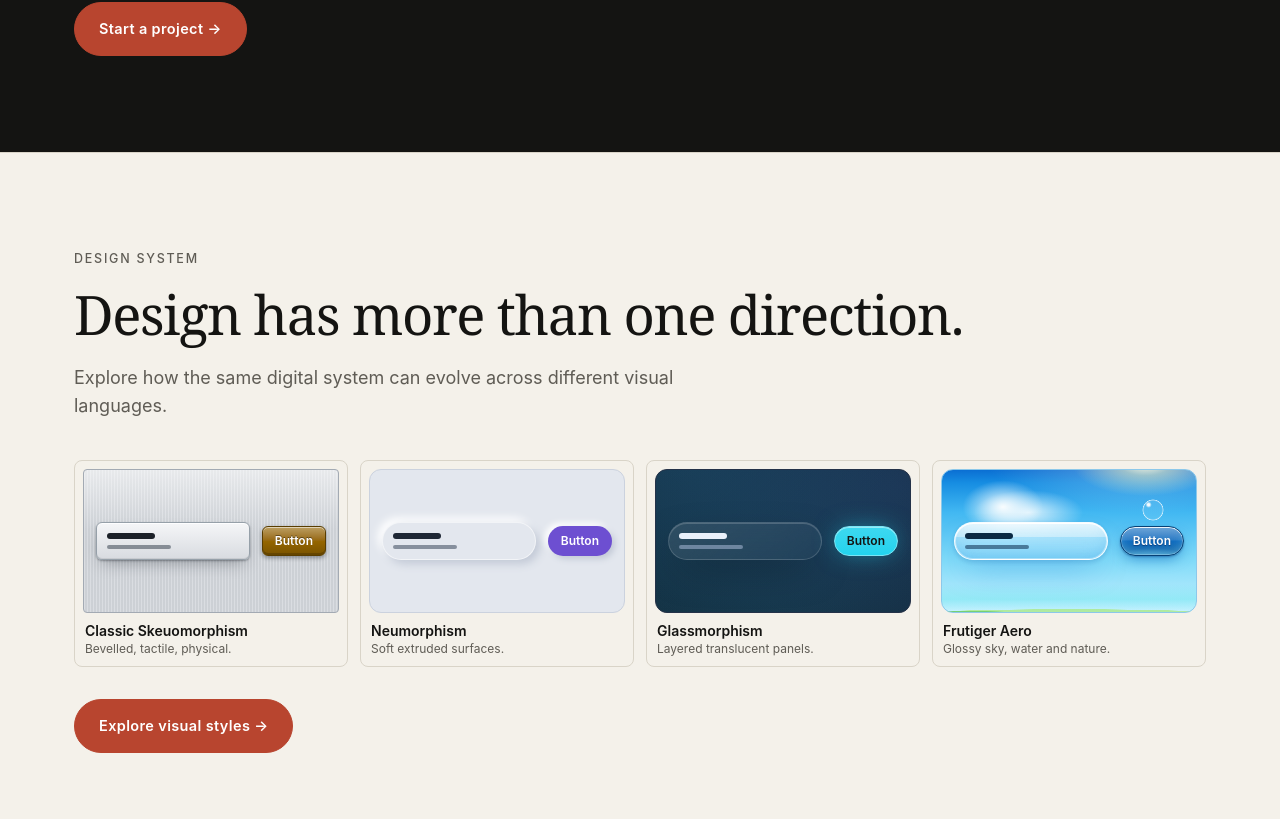
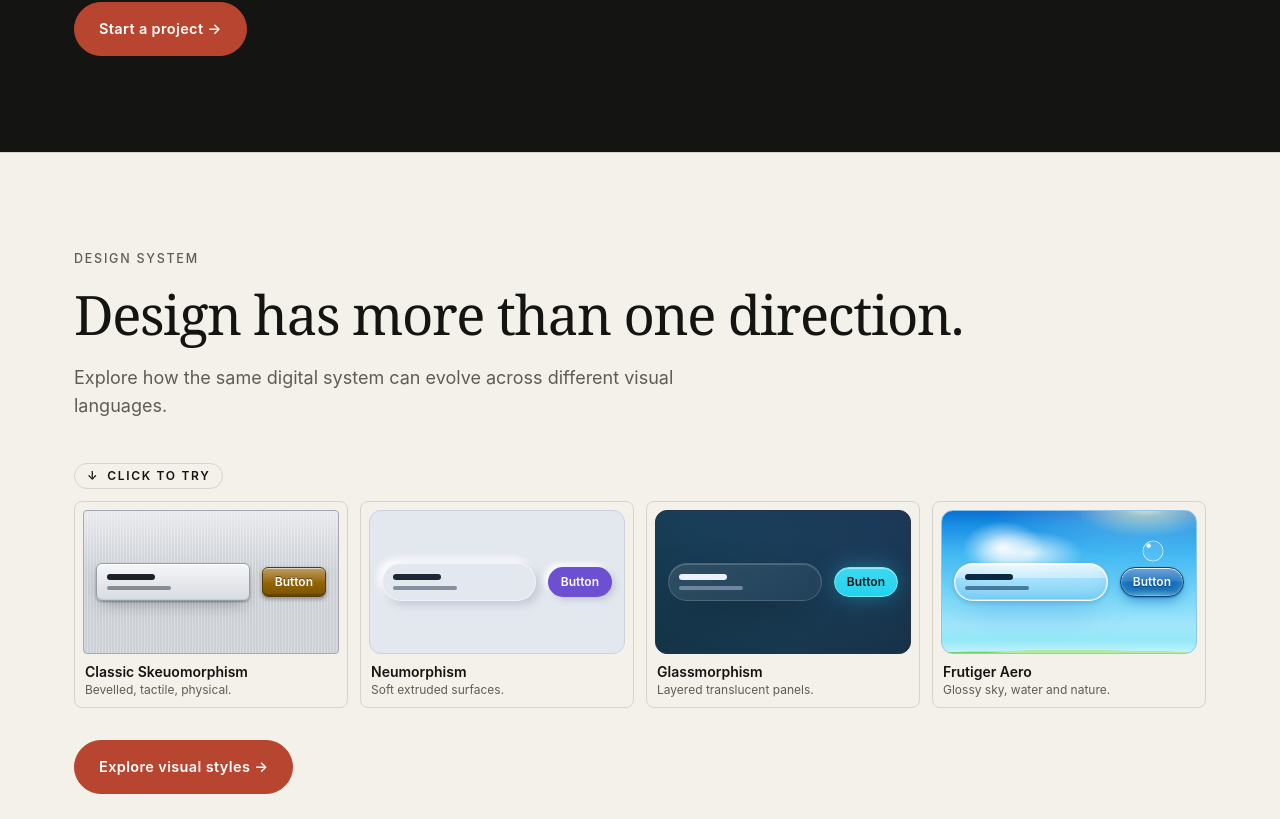
Before and after one commit to Siddharth3188/portfolio-v2, a Next.js app: page /work in a window 1280 px wide. Shown: the part 1821-2640 px from the top of the page. Built offline with nearby package versions, Linux system fonts and the light colour scheme.

Commit message:
Update StyleShowcase.tsx

```diff
--- a/components/StyleShowcase.tsx
+++ b/components/StyleShowcase.tsx
@@ -1,24 +1,143 @@
 "use client";
+import { useCallback, useEffect, useRef, useState } from "react";
+import { useAnimate, useReducedMotion } from "motion/react";
 import SectionHeading from "./SectionHeading";
 import Reveal from "./Reveal";
 import StylePresetCard from "./StylePresetCard";
 import { useStyle } from "./StyleProvider";
-import { presets, withPreset } from "@/data/stylePresets";
+import { isDefault, presets, withPreset } from "@/data/stylePresets";
 
-/** Home-page entry point. Reuses the shared drawer and preset cards; no style logic lives here. */
-export default function StyleShowcase() {
+const SEEN_KEY = "sp:intro-seen";
+const sleep = (ms: number) => new Promise<void>((r) => setTimeout(r, ms));
+const readSeen = () => { try { return sessionStorage.getItem(SEEN_KEY) === "1"; } catch { return false; } };
+const writeSeen = () => { try { sessionStorage.setItem(SEEN_KEY, "1"); } catch { /* ignore */ } };
+
+/** Hand-pointer icon; the fingertip is at (8,2) of the 24px viewBox. */
+const Pointer = () => (
+  <svg width="38" height="38" viewBox="0 0 24 24" fill="none" stroke="#111" strokeWidth="1.5" strokeLinecap="round" strokeLinejoin="round" aria-hidden="true" style={{ filter: "drop-shadow(0 3px 4px rgba(0,0,0,.35))" }}>
+    <path d="M18 11a2 2 0 1 1 4 0v3a8 8 0 0 1-8 8h-2c-2.8 0-4.5-.86-5.99-2.34l-3.6-3.6a2 2 0 0 1 2.83-2.82L7 15V4a2 2 0 0 1 4 0v6.5" fill="#fff" />
+    <path d="M18 11v-1a2 2 0 0 0-2-2 2 2 0 0 0-2 2" /><path d="M14 10V9a2 2 0 0 0-2-2 2 2 0 0 0-2 2v1" />
+  </svg>
+);
+
+/**
+ * Home / Work entry point to the shared Style Playground.
+ * With `spotlight` (Home only) it plays a short, once-per-session intro: a hand pointer "clicks" the style cards
+ * while the rest of the page is softly dimmed. The overlay never captures pointer events, scrolling or focus.
+ */
+export default function StyleShowcase({ spotlight = false }: { spotlight?: boolean }) {
   const { config, setConfig, openDrawer } = useStyle();
+  const reduce = useReducedMotion();
+  const [scope, animate] = useAnimate<HTMLDivElement>();
+  const sectionRef = useRef<HTMLElement>(null);
+  const gridRef = useRef<HTMLDivElement>(null);
+  const [phase, setPhase] = useState<"idle" | "active" | "done">("idle");
+  const [lit, setLit] = useState(false); // keeps the section raised while the overlay fades out
+  const [hint, setHint] = useState<number | null>(null);
+  const cards = presets.filter((p) => p.engine);
+
+  // Any interaction (or Escape / scrolling away) permanently retires the intro for this session.
+  const end = useCallback(() => {
+    writeSeen();
+    setPhase("done");
+    setHint(null);
+  }, []);
+
+  // Start once, when the section is mostly in view, only if the visitor hasn't seen it and is still on the default style.
+  useEffect(() => {
+    if (!spotlight || reduce || phase !== "idle" || !isDefault(config) || readSeen()) return;
+    const el = sectionRef.current;
+    if (!el) return;
+    let timer: ReturnType<typeof setTimeout> | undefined;
+    const io = new IntersectionObserver(([e]) => {
+      if (e.intersectionRatio >= 0.55) { timer ??= setTimeout(() => { setLit(true); setPhase("active"); }, 600); }
+      else if (timer) { clearTimeout(timer); timer = undefined; }
+    }, { threshold: [0, 0.15, 0.55] });
+    io.observe(el);
+    return () => { io.disconnect(); if (timer) clearTimeout(timer); };
+  }, [spotlight, reduce, phase, config]);
+
+  // While active: end on Escape or when the section scrolls out of view. Never blocks anything.
+  useEffect(() => {
+    if (phase !== "active") return;
+    const onKey = (e: KeyboardEvent) => { if (e.key === "Escape") end(); };
+    document.addEventListener("keydown", onKey);
+    const io = new IntersectionObserver(([e]) => { if (e.intersectionRatio < 0.15) end(); }, { threshold: [0.15] });
+    if (sectionRef.current) io.observe(sectionRef.current);
+    return () => { document.removeEventListener("keydown", onKey); io.disconnect(); };
+  }, [phase, end]);
+
+  // Fade the overlay out, then drop the raised stacking.
+  useEffect(() => {
+    if (phase !== "done") return;
+    const t = setTimeout(() => setLit(false), 600);
+    return () => clearTimeout(t);
+  }, [phase]);
+
+  // The pointer loop: glide to a card, press, release, fade; repeat across the cards a few times.
+  useEffect(() => {
+    if (phase !== "active") return;
+    let cancelled = false;
+    (async () => {
+      await sleep(500);
+      for (let i = 0; i < cards.length && !cancelled; i++) {
+        const grid = gridRef.current, card = grid?.children[i] as HTMLElement | undefined;
+        if (!grid || !card) break;
+        const g = grid.getBoundingClientRect(), r = card.getBoundingClientRect();
+        const tx = r.left - g.left + r.width * 0.62, ty = r.top - g.top + r.height * 0.5;
+        await animate("[data-pointer]", { x: tx - 90, y: ty + 80, opacity: 0, scale: 1 }, { duration: 0 });
+        await animate("[data-pointer]", { x: tx, y: ty, opacity: 1 }, { duration: 1, ease: "easeInOut" });
+        if (cancelled) return;
+        setHint(i);
+        await animate("[data-pointer]", { scale: 0.84 }, { duration: 0.12 });
+        await animate("[data-ripple]", { x: tx, y: ty, scale: 0.2, opacity: 0.6 }, { duration: 0 });
+        animate("[data-ripple]", { scale: 1.8, opacity: 0 }, { duration: 0.6, ease: "easeOut" });
+        await animate("[data-pointer]", { scale: 1 }, { duration: 0.16 });
+        await sleep(650);
+        if (cancelled) return;
+        await animate("[data-pointer]", { opacity: 0 }, { duration: 0.3 });
+        setHint(null);
+        await sleep(900);
+      }
+      if (!cancelled) end();
+    })();
+    return () => { cancelled = true; };
+  }, [phase, cards.length, animate, end]);
+
+  const active = phase === "active";
   return (
-    <section className="border-t border-line py-24">
+    <section ref={sectionRef} className={`relative border-t border-line py-24 ${lit ? "z-40" : ""}`}>
+      {spotlight && (
+        <div aria-hidden="true" className={`pointer-events-none absolute inset-0 transition-opacity duration-500 ${active ? "opacity-100" : "opacity-0"}`} style={{ boxShadow: "0 0 0 100vmax rgba(6,10,18,.55)" }} />
+      )}
       <div className="wrap">
         <Reveal>
           <SectionHeading eyebrow="Design system" title="Design has more than one direction." description="Explore how the same digital system can evolve across different visual languages." />
         </Reveal>
         <Reveal delay={0.05} className="mt-10">
-          <div className="grid gap-3 sm:grid-cols-2 lg:grid-cols-4">
-            {presets.filter((p) => p.engine).map((p) => (
-              <StylePresetCard key={p.id} size="lg" preset={p} selected={config.preset === p.id} onSelect={() => { setConfig(withPreset(p.id)); openDrawer(); }} />
-            ))}
+          <p className="mb-3 inline-flex items-center gap-2 rounded-full border border-line px-3 py-1 text-xs font-semibold uppercase tracking-[0.14em]">
+            <span aria-hidden="true">↓</span> Click to try
+          </p>
+          <div ref={scope} className="relative">
+            <div
+              ref={gridRef}
+              className="grid gap-3 sm:grid-cols-2 lg:grid-cols-4"
+              onPointerEnter={end} onPointerDown={end} onFocusCapture={end}
+            >
+              {cards.map((p, i) => (
+                <div key={p.id} className={`h-full transition duration-300 hover:-translate-y-1 [&_button]:h-full [&_button]:w-full [&_button]:cursor-pointer ${hint === i ? "-translate-y-1 [&_button]:ring-2 [&_button]:ring-acc" : ""}`}>
+                  <StylePresetCard size="lg" preset={p} selected={config.preset === p.id} onSelect={() => { setConfig(withPreset(p.id)); openDrawer(); }} />
+                </div>
+              ))}
+            </div>
+            {active && (
+              <>
+                <span data-ripple="" aria-hidden="true" className="pointer-events-none absolute left-0 top-0 -ml-6 -mt-6 h-12 w-12 rounded-full border-2 border-acc bg-acc/20 opacity-0" />
+                <span data-pointer="" aria-hidden="true" className="pointer-events-none absolute left-0 top-0 z-10 opacity-0" style={{ marginLeft: -12, marginTop: -3 }}>
+                  <Pointer />
+                </span>
+              </>
+            )}
           </div>
           <div className="mt-8">
             <button type="button" data-btn="primary" onClick={openDrawer} aria-haspopup="dialog" className="inline-flex items-center justify-center rounded-full border border-acc bg-acc px-6 py-3.5 text-[14.5px] font-semibold tracking-wide text-accfg transition duration-300 hover:-translate-y-0.5">Explore visual styles →</button>
```
